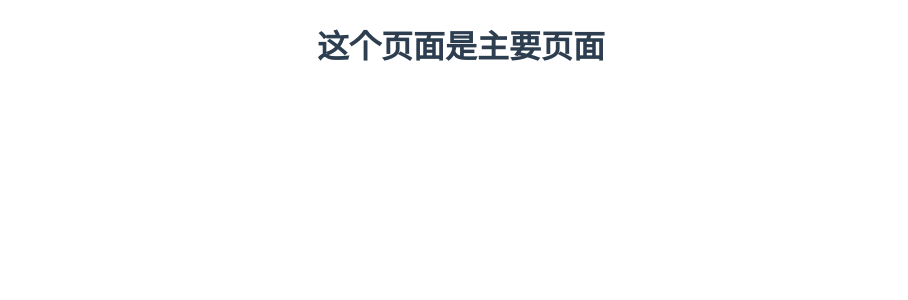
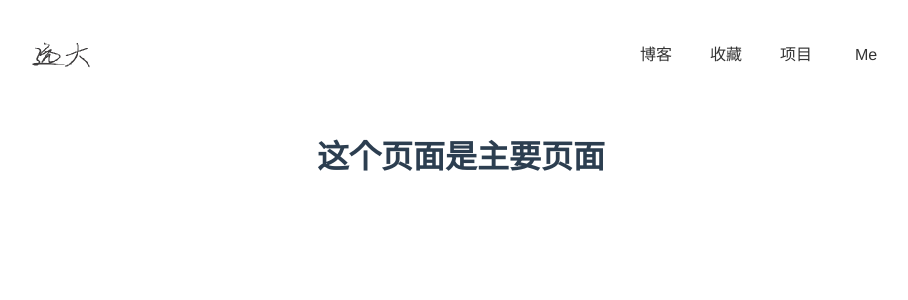
Before and after one commit to XiaoYuanda/Studio, a Vue app in the folder studio/: page / in a window 1280 px wide. Shown: the top 300 px of the page, without its empty margins (179-1087 px from the left). Built offline with nearby package versions, Linux system fonts and the light colour scheme.

Commit message:
实现顶部导航栏的样式

```diff
--- a/studio/src/App.vue
+++ b/studio/src/App.vue
@@ -1,19 +1,18 @@
 <template>
-  <div>
-    <!-- <img alt="Vue logo" src="./assets/logo.png"> -->
-    <!-- <HelloWorld msg="Welcome to Your Vue.js App"/>
-     -->
-    <h1>这个页面是主要页面</h1>
-  </div>
+  <HomeNavBar activeitem="blog"></HomeNavBar>
+  <h1>这个页面是主要页面</h1>
+
 </template>
 
 <script>
+import HomeNavBar from './components/Home/HomeNavBar.vue'
 // import HelloWorld from './components/HelloWorld.vue'
 // import HomeStudio from './components/HomeStudio.vue'
 
 export default {
   name: 'App',
   components: {
+    HomeNavBar
     // HelloWorld,
     // HomeStudio,
   }
@@ -29,4 +28,7 @@ export default {
   color: #2c3e50;
   margin-top: 0px;
 }
+body {
+  margin: 0;
+}
 </style>
--- /dev/null
+++ b/studio/src/components/Home/HomeNavBar.vue
@@ -0,0 +1,81 @@
+<template>
+  <div id="navbar">
+    <img src="../../assets/YuandaStudio.png" alt="">
+    <ul>
+      <li>
+        <a href="">博客</a>
+      </li>
+      <li>
+        <a href="">收藏</a>
+      </li>
+      <li>
+        <a href="">项目</a>
+      </li>
+      <li>
+        <a href="">Me</a>
+      </li>
+    </ul>
+  </div>
+</template>
+
+<script>
+export default {
+  name: 'HomeNavBar',
+  data() {
+    return {
+      msg: '这是页面导航栏'
+    }
+  }
+
+}
+</script>
+
+<style scoped>
+#navbar {
+  /* background-color: #eeeeee; */
+  overflow: hidden;
+  height: 50px;
+  padding: 30px 200px;
+  display: flex;
+  justify-content: space-between;
+  align-items: center;
+}
+#navbar img {
+  height: 40px;
+  width: 80px;
+  padding: 0;
+  margin: 0;
+}
+#navbar ul li {
+  display: inline;
+}
+#navbar img:hover{
+  border-radius: 5px;
+  box-shadow: 1px 1px 5px 5px #eee;
+}
+#navbar a {
+  display: block;
+  height: 40px;
+  width: 70px;
+  line-height: 40px;
+  /* background-color: gray; */
+  color: #333;
+  text-decoration: none;
+}
+#navbar a:hover{
+  border-radius: 5px;
+  background-color: #eee;
+
+}
+ul li {
+  list-style: none;
+  overflow: hidden;
+}
+ul, li {
+  padding: 0;
+}
+ul {
+  display: flex;
+  justify-content: space-between;
+}
+</style>
```
Also changed, not shown: studio/src/assets/YuandaStudio.png (added).
